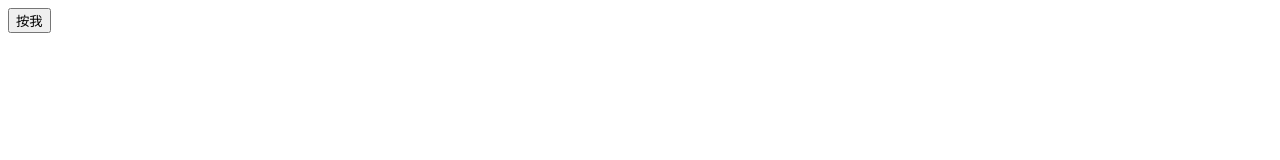
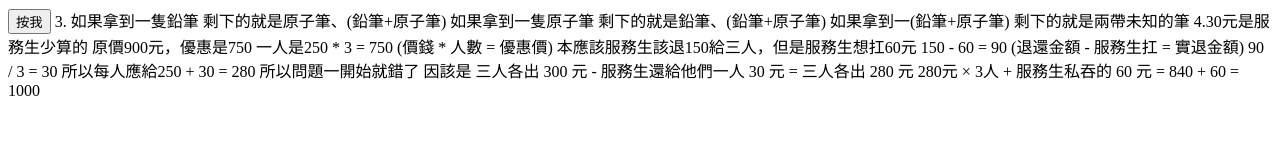
Before and after one commit to mingming12369852/JunyiacademyTopic, a plain HTML site: page index.html in a window 1280 px wide. Drawn offline with Linux system fonts and the light colour scheme.

Commit message:
Update index.html

```diff
--- a/index.html
+++ b/index.html
@@ -20,11 +20,36 @@
     console.log(newword);
 
 
+
+
   </script>
 </head>
 
 <body>
   <button type="button" name="button" onclick="hello()">按我</button>
+
+  3.
+  如果拿到一隻鉛筆
+    剩下的就是原子筆、(鉛筆+原子筆)
+  如果拿到一隻原子筆
+    剩下的就是鉛筆、(鉛筆+原子筆)
+  如果拿到一(鉛筆+原子筆)
+    剩下的就是兩帶未知的筆
+
+  4.30元是服務生少算的
+  原價900元，優惠是750
+
+  一人是250 * 3 = 750 (價錢 * 人數 = 優惠價)
+  本應該服務生該退150給三人，但是服務生想扛60元
+  150 - 60 = 90 (退還金額 - 服務生扛 = 實退金額)
+  90 / 3 = 30
+  所以每人應給250 + 30 = 280
+
+  所以問題一開始就錯了 因該是
+  三人各出 300 元 - 服務生還給他們一人 30 元 = 三人各出 280 元 280元 × 3人 + 服務生私吞的 60 元
+  = 840 + 60 = 1000
+
+
 </body>
 
 </html>
```
